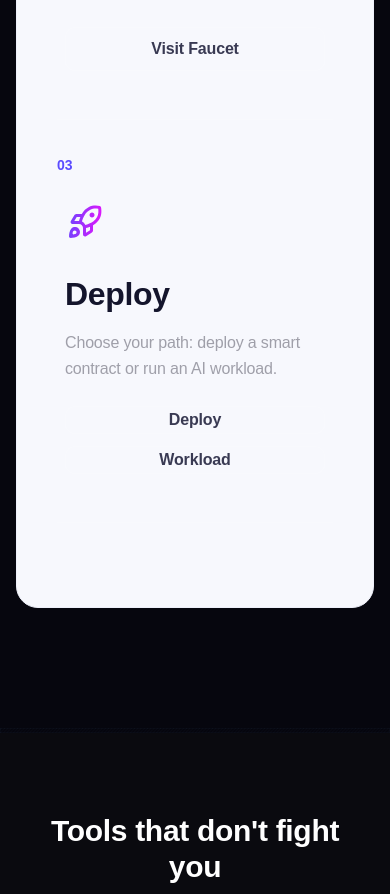
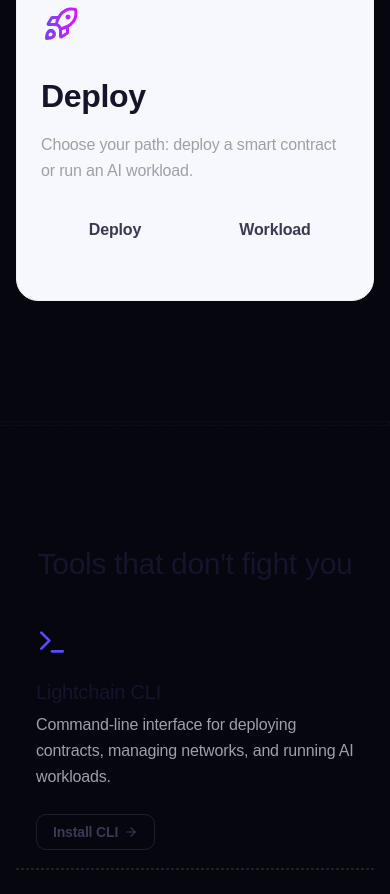
Before and after one commit to lightchain-protocol/lcai-dev-portal, a Next.js app in the folder apps/web/: page / in a window 390 px wide. Shown: the part 4690-5584 px from the top of the page. Built offline with nearby package versions, Linux system fonts and the light colour scheme.

Commit message:
fix: tool responsive

```diff
--- a/apps/web/src/components/blocks/fundamentals/onboarding-section.tsx
+++ b/apps/web/src/components/blocks/fundamentals/onboarding-section.tsx
@@ -1,5 +1,6 @@
 import { Icon } from "@/components/shared/icon";
 import { Button } from "@/components/ui/button";
+import clsx from "clsx";
 
 const STEPS = [
 	{
@@ -26,11 +27,11 @@
 	return (
 		<div className="relative overflow-hidden rounded-3xl border border-border-slate-soft bg-surface-slate-medium p-6 pt-10 mt-4">
 			<div className="relative z-10">
-				<h2 className="text-content-slate-medium text-center mb-15">
+				<h2 className="text-content-slate-medium text-center mb-8 md:mb-15">
 					Your first 30 minutes <br /> on Lightchain
 				</h2>
 
-				<div className="relative mx-auto mt-4 mb-15 max-w-[1100px]">
+				<div className="relative mx-auto md:mt-4 md:mb-15 max-w-[1100px]">
 					{/* Vertical Lines - only on desktop */}
 					<div className="hidden lg:block">
 						{[0, 33.33, 66.66, 100].map((left) => (
@@ -47,7 +48,7 @@
 					</div>
 
 					<div className="grid grid-cols-1 lg:grid-cols-3">
-						{/* Row 1: Seq Numbers - Hidden on mobile if redundant with vertical layout, or kept if styled */}
+						{/* Row 1: Seq Numbers - For desktop */}
 						<div className="relative col-span-1 lg:col-span-3 lg:flex hidden h-14 items-center">
 							<div
 								className="absolute top-0 right-[-80px] left-[-80px] h-px"
@@ -75,16 +76,16 @@
 						</div>
 
 						{/* Main Content Area */}
-						{STEPS.map((step) => (
-							<div key={step.num} className="flex flex-col">
+						{STEPS.map((step, idx) => (
+							<div key={step.title} className={clsx("flex flex-col", idx !== 0 && "pt-6")}>
 								{/* step number for mobile */}
-								<div className="block lg:hidden px-4 pt-8">
-									<span className="type-body-s font-semibold text-brand-primary">
+								<div className="mb-2 lg:hidden">
+									<span className="type-body-m font-semibold text-brand-primary">
 										{step.num}
 									</span>
 								</div>
 
-								<div className="flex flex-col p-6 lg:px-6 lg:py-5 md:h-60">
+								<div className="flex flex-col lg:px-6 lg:py-5 md:h-60">
 									<div className="h-10 w-10 mb-8">{step.icon}</div>
 									<div className="flex flex-col gap-2">
 										<h3 className="h5 text-content-slate-strong mb-2">
@@ -96,9 +97,9 @@
 									</div>
 								</div>
 
-								<div className="px-6 pb-12 lg:hidden">
+								<div className="py-6 lg:hidden">
 									{step.num === "03" ? (
-										<div className="flex flex-col sm:flex-row gap-3">
+										<div className="flex sm:flex-row gap-3">
 											<Button
 												className="flex-1 border-white/10 bg-white/5 hover:bg-white/10"
 												variant="outline"
@@ -125,7 +126,9 @@
 								</div>
 
 								{/* Divider for mobile */}
-								<div className="lg:hidden h-px bg-white/10 mx-4" />
+								{idx !== STEPS.length - 1 && (
+									<div className="lg:hidden h-px bg-white/10 mx-4" />
+								)}
 							</div>
 						))}
 
--- a/apps/web/src/components/blocks/tools/index.tsx
+++ b/apps/web/src/components/blocks/tools/index.tsx
@@ -2,8 +2,8 @@
 
 export default function ToolsSection() {
 	return (
-		<section className="flex flex-col items-center gap-14 bg-[#0a0a0f] px-6 py-20 text-white">
-			<h2 className="text-center font-bold text-3xl text-white md:text-4xl">
+		<section className="py-30">
+			<h2 className="text-center mb-6">
 				Tools that don't fight you
 			</h2>
 
--- a/apps/web/src/components/blocks/tools/tool-card.tsx
+++ b/apps/web/src/components/blocks/tools/tool-card.tsx
@@ -1,5 +1,6 @@
 import { Icon } from "@/components/shared/icon";
 import { Button } from "@/components/ui/button";
+import { ArrowRight } from "lucide-react";
 
 interface ToolCardProps {
 	icon: string;
@@ -10,24 +11,16 @@
 
 export function ToolCard({ icon, title, desc, cta }: ToolCardProps) {
 	return (
-		<div className="flex flex-col gap-5 px-8 py-10">
-			{/* Icon */}
-			<Icon name={icon.replace("/icons/", "").replace(".svg", "")} size={32} />
-
-			{/* Text */}
-			<div className="flex flex-1 flex-col gap-2">
-				<h3 className="type-body-s font-semibold text-white">{title}</h3>
-				<p className="type-body-xs text-content-slate-medium leading-relaxed">
-					{desc}
-				</p>
-			</div>
-
-			{/* CTA */}
-			<div>
-				<Button size="sm" variant="outline">
-					{cta}
-				</Button>
-			</div>
+		<div className="p-5 flex flex-col relative">
+			<Icon className="mb-5" name={icon.replace("/icons/", "").replace(".svg", "")} size={32} />
+			<h3 className="heading-5 text-content-slate-strong mb-1.5">{title}</h3>
+			<p className="type-body-m text-[#9F9FA9] mb-6">
+				{desc}
+			</p>
+			<Button size="sm" variant="outline" className="mt-auto mr-auto">
+				{cta} <ArrowRight width={14} height={14} />
+			</Button>
+			<div className="pointer-events-none absolute bottom-0 left-0 h-px w-full border-white/10 border border-dashed lg:hidden" />
 		</div>
 	);
 }
```
